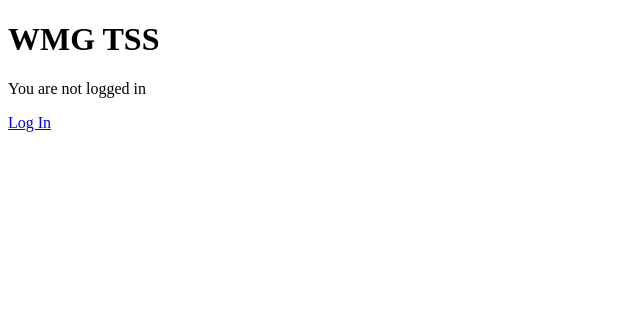
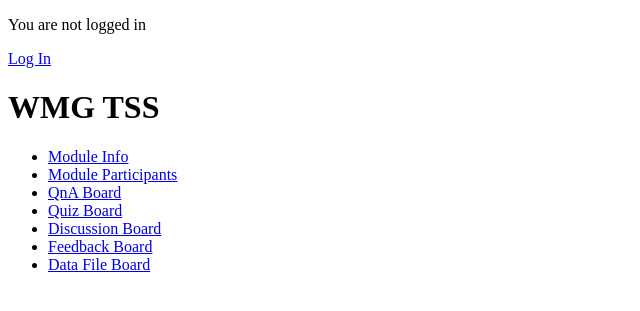
Before and after one commit to 2jonnyb/WM393-django, a Django app: template WMGTSS/QnA/templates/QnA/home.html in a window 1280 px wide. Shown: the top 311 px of the page, without its empty margins (0-640 px from the left). Run offline with Django 3.2, Linux system fonts and the light colour scheme; the template is opened without the code that fills it, so the values that code supplies are empty.

Commit message:
added sidebar and header

```diff
--- a/WMGTSS/QnA/templates/QnA/base.html
+++ b/WMGTSS/QnA/templates/QnA/base.html
@@ -8,8 +8,9 @@
 </style>
 <script src=""></script>
 <body>
+{% include 'QnA/includes/header.html' %}
 <h1>WMG TSS</h1>
+{% include 'QnA/includes/sidebar.html' %}
 {% block content %}{% endblock %}
-
 </body>
 </html>
--- a/WMGTSS/QnA/templates/QnA/home.html
+++ b/WMGTSS/QnA/templates/QnA/home.html
@@ -1,12 +1,5 @@
 {% extends "QnA/base.html" %}
 {% block content %}
-    {% if user.is_authenticated %}
-    Hi {{ user.username }}!
-    <p><a href="{% url 'logout' %}">Log Out</a></p>
-    {% else %}
-    <p>You are not logged in</p>
-    <a href="{% url 'login' %}">Log In</a>
-    {% endif %}
     {%for post in posts%}
         <article >
             <div >
--- /dev/null
+++ b/WMGTSS/QnA/templates/QnA/includes/header.html
@@ -0,0 +1,9 @@
+<div class="header">
+    {% if user.is_authenticated %}
+    Hi {{ user.username }}!
+    <p><a href="{% url 'logout' %}">Log Out</a></p>
+    {% else %}
+    <p>You are not logged in</p>
+    <a href="{% url 'login' %}">Log In</a>
+    {% endif %}
+</div>
--- /dev/null
+++ b/WMGTSS/QnA/templates/QnA/includes/sidebar.html
@@ -0,0 +1,11 @@
+<nav ckass="sidebar">
+    <ul>
+        <li><a href="#">Module Info</a></li>
+        <li><a href="#">Module Participants</a></li>
+        <li><a href="#">QnA Board</a></li>
+        <li><a href="#">Quiz Board</a></li>
+        <li><a href="#">Discussion Board</a></li>
+        <li><a href="#">Feedback Board</a></li>
+        <li><a href="#">Data File Board</a></li>
+    </ul>
+</nav>
```
Also changed, not shown: WMGTSS/db.sqlite3.
